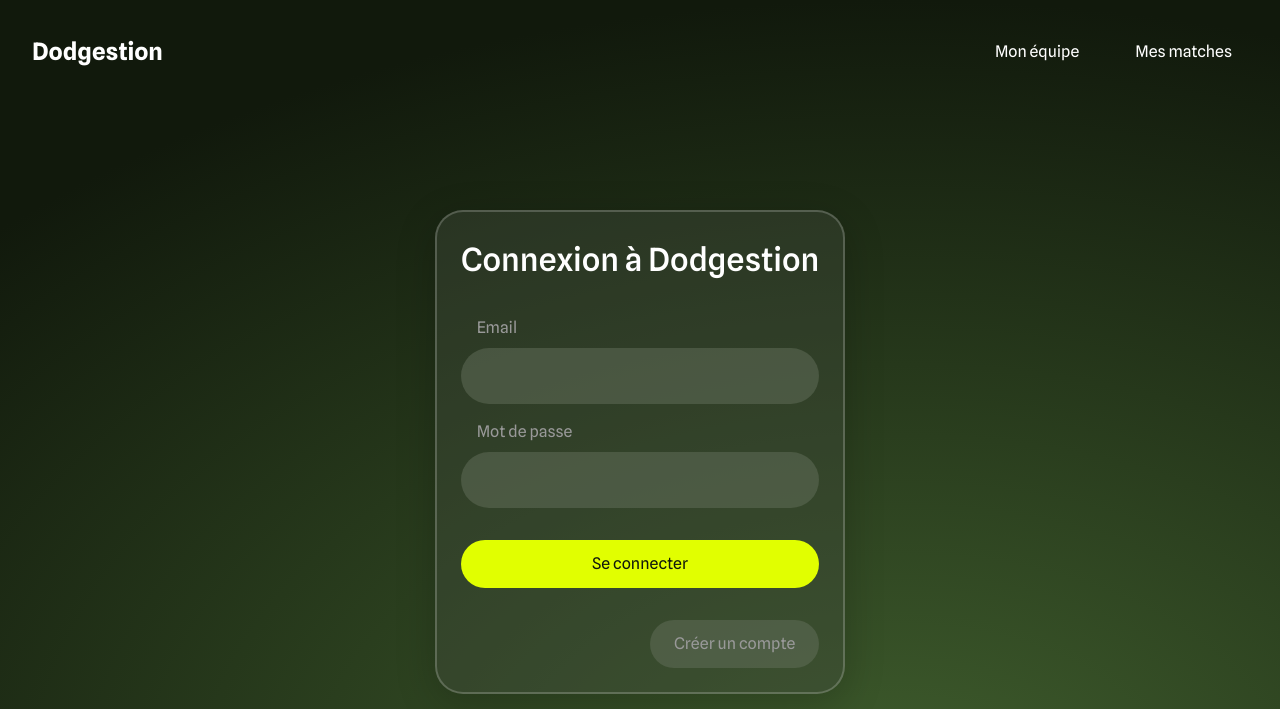
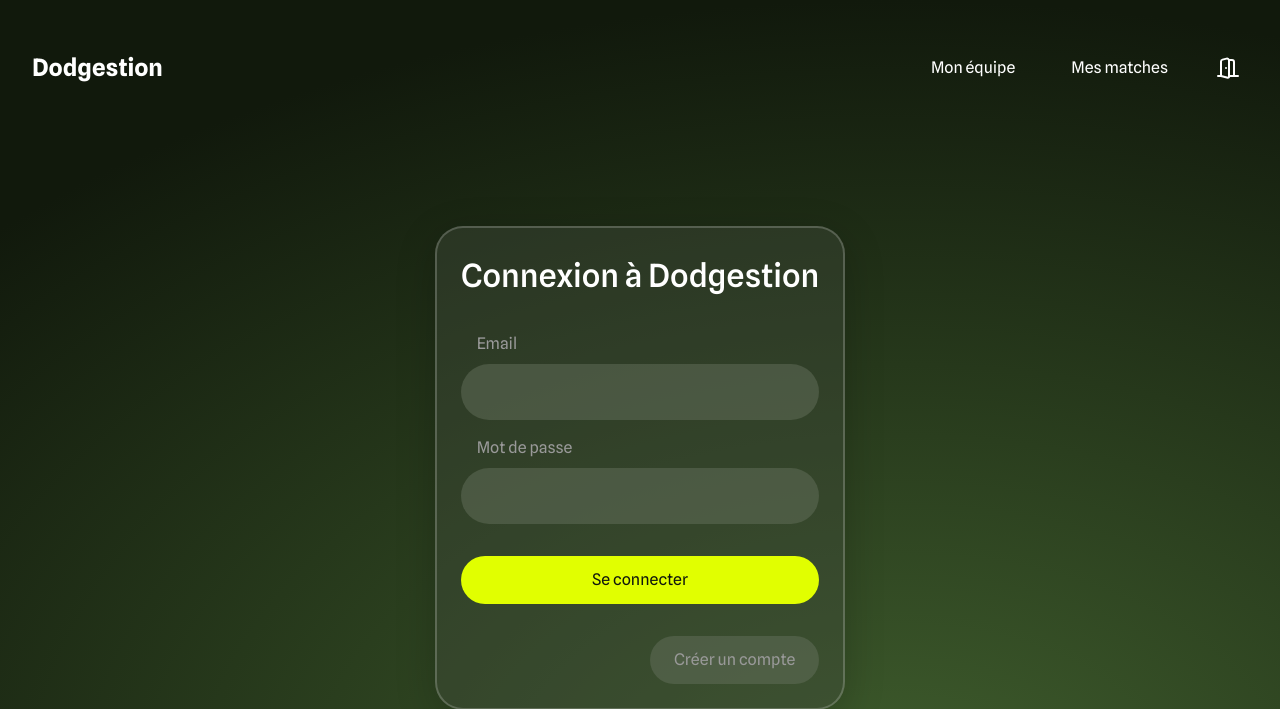
Before and after one commit to Clembs/Dodgestion, a PHP site: page /?page=connexion in a window 1280 px wide. Shown: the top 709 px of the page. Run offline with PHP 8.4, Linux system fonts and the light colour scheme; data that the repository does not hold is empty.

Commit message:
feat: déconnexion

```diff
--- a/public/index.php
+++ b/public/index.php
@@ -27,6 +27,9 @@ switch ($_GET['page']) {
       $_GET['erreurs'] ? json_decode($_GET['erreurs'], true) : []
     );
     break;
+  case 'deconnexion':
+    ControleurAuthentification::deconnecter();
+    break;
   default:
     require_once '../src/views/404.php';
 }
--- a/src/views/navbar.php
+++ b/src/views/navbar.php
@@ -20,6 +20,19 @@ $pages = [
           </a>
         </li>
       <?php endforeach; ?>
+      <li>
+        <a href="/?page=deconnexion" aria-label="Se déconnecter">
+          <svg xmlns="http://www.w3.org/2000/svg" width="24" height="24" viewBox="0 0 24 24" fill="none"
+            stroke="currentColor" stroke-width="2" stroke-linecap="round" stroke-linejoin="round"
+            class="lucide lucide-door-open">
+            <path d="M13 4h3a2 2 0 0 1 2 2v14" />
+            <path d="M2 20h3" />
+            <path d="M13 20h9" />
+            <path d="M10 12v.01" />
+            <path d="M13 4.562v16.157a1 1 0 0 1-1.242.97L5 20V5.562a2 2 0 0 1 1.515-1.94l4-1A2 2 0 0 1 13 4.561Z" />
+          </svg>
+        </a>
+      </li>
     </ul>
   </nav>
 </header>
@@ -49,9 +62,14 @@ $pages = [
   }
 
   nav ul a {
+    display: block;
     padding: 1rem 1.5rem;
     border-radius: 99rem;
     text-decoration: none;
+  }
+
+  nav ul a:has(svg) {
+    padding: 1rem;
   }
 
   nav ul a:hover {
```
